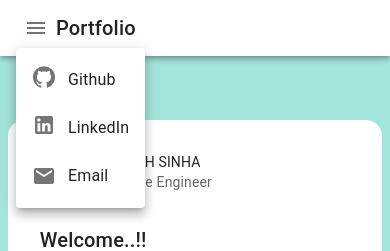
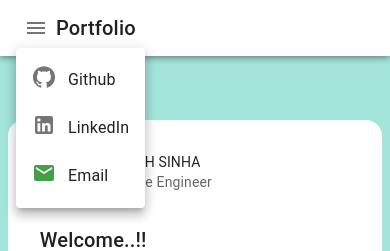
Before and after one commit to AnikS0498/my-portfolio, a React (Create React App) app: page / in a window 390 px wide. Both pictures are taken after a click on the button 36 px from the left and 28 px from the top of the page. Shown: the top 251 px of the page. Built offline with nearby package versions, Linux system fonts and the light colour scheme.

Commit message:
bug fix1

```diff
--- a/public/index.html
+++ b/public/index.html
@@ -24,7 +24,7 @@
       work correctly both with client-side routing and a non-root public URL.
       Learn how to configure a non-root public URL by running `npm run build`.
     -->
-    <title>React App</title>
+    <title>Portfolio</title>
   </head>
   <body>
     <noscript>You need to enable JavaScript to run this app.</noscript>
--- a/src/components/Navbar.jsx
+++ b/src/components/Navbar.jsx
@@ -51,7 +51,7 @@ function Navbar(props) {
             </IconButton>
           ) : null}
           {!isMobile ? (
-            <IconButton color="inherit" sx={{ marginLeft: "2%" }}>
+            <IconButton color="inherit" sx={{ marginLeft: "2%" }} href="mailto:anikeshsinha041198@gmail.com">
               <MailIcon />
             </IconButton>
           ) : null}
--- a/src/components/NavbarMenuSm.jsx
+++ b/src/components/NavbarMenuSm.jsx
@@ -56,7 +56,9 @@ export default function NavbarMenuSm({ open, anchorEl, close }) {
         </MenuItem>
         <MenuItem>
           <ListItemIcon>
-            <Mail />
+            <Link>
+              <Mail href="mailto:anikeshsinha041198@gmail.com"/>
+            </Link>
           </ListItemIcon>
           <ListItemText>Email</ListItemText>
         </MenuItem>
```
Also changed, not shown: public/dp.jpg (deleted).
